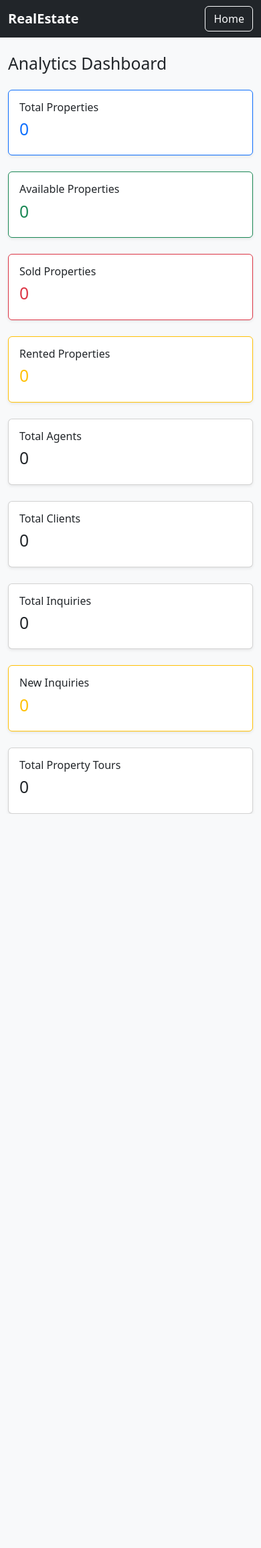
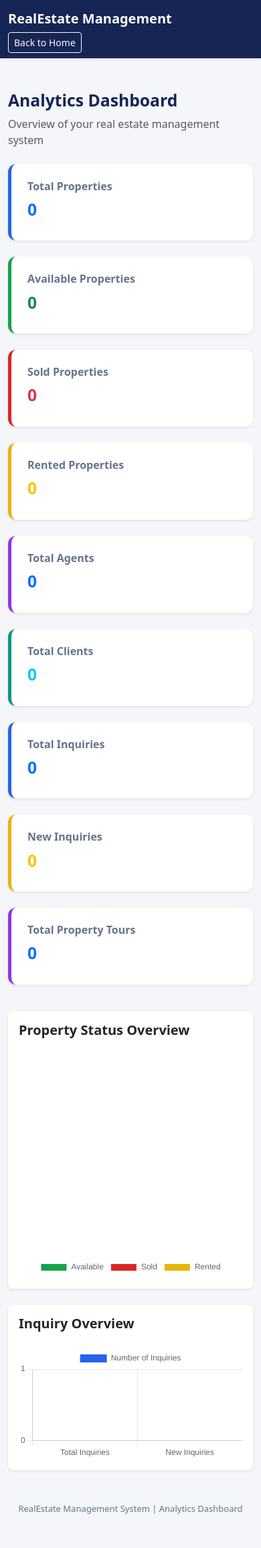
Before and after one commit to Priyanka-github26/Real-Estate-Management-System, a Django app: page /dashboard/ in a window 390 px wide. Shown: the whole page at 67% size. Before the commit the page ends 1215 px from the top, so only its background shows below. Run offline with Django 4.2, Linux system fonts and the light colour scheme; data that the repository does not hold is empty.

Commit message:
Add analytics charts to real estate dashboard

```diff
--- a/properties/templates/properties/dashboard.html
+++ b/properties/templates/properties/dashboard.html
@@ -4,109 +4,254 @@
 <head>
     <meta charset="UTF-8">
     <meta name="viewport" content="width=device-width, initial-scale=1.0">
+
     <title>Analytics Dashboard | RealEstate</title>
 
     <link href="https://cdn.jsdelivr.net/npm/bootstrap@5.3.3/dist/css/bootstrap.min.css" rel="stylesheet">
+
+    <style>
+        body {
+            background-color: #f4f6f9;
+        }
+
+        .navbar {
+            background: #172554;
+        }
+
+        .dashboard-title {
+            font-weight: 700;
+            color: #172554;
+        }
+
+        .stat-card {
+            border: none;
+            border-radius: 12px;
+            transition: transform 0.2s;
+        }
+
+        .stat-card:hover {
+            transform: translateY(-5px);
+        }
+
+        .stat-card h6 {
+            color: #64748b;
+            font-weight: 600;
+        }
+
+        .stat-card h2 {
+            font-weight: 700;
+            margin-top: 10px;
+        }
+
+        .card-blue { border-left: 5px solid #2563eb; }
+        .card-green { border-left: 5px solid #16a34a; }
+        .card-red { border-left: 5px solid #dc2626; }
+        .card-yellow { border-left: 5px solid #eab308; }
+        .card-purple { border-left: 5px solid #9333ea; }
+        .card-teal { border-left: 5px solid #0d9488; }
+
+        .dashboard-footer {
+            color: #64748b;
+            font-size: 13px;
+        }
+    </style>
 </head>
 
-<body class="bg-light">
+<body>
 
-<nav class="navbar navbar-dark bg-dark">
+<nav class="navbar navbar-dark shadow-sm">
     <div class="container">
-        <a class="navbar-brand fw-bold" href="/">RealEstate</a>
-        <a href="/" class="btn btn-outline-light">Home</a>
+        <a class="navbar-brand fw-bold" href="/">
+            RealEstate Management
+        </a>
+
+        <a href="/" class="btn btn-outline-light btn-sm">
+            Back to Home
+        </a>
     </div>
 </nav>
 
-<div class="container mt-4">
+<div class="container py-5">
 
-    <h2 class="mb-4">Analytics Dashboard</h2>
+    <div class="mb-4">
+        <h2 class="dashboard-title">Analytics Dashboard</h2>
+        <p class="text-muted">
+            Overview of your real estate management system
+        </p>
+    </div>
 
     <div class="row g-4">
 
-        <div class="col-md-4">
-            <div class="card shadow-sm border-primary">
-                <div class="card-body">
+        <div class="col-md-4 col-lg-4">
+            <div class="card stat-card card-blue shadow-sm h-100">
+                <div class="card-body p-4">
                     <h6>Total Properties</h6>
                     <h2 class="text-primary">{{ total_properties }}</h2>
                 </div>
             </div>
         </div>
 
-        <div class="col-md-4">
-            <div class="card shadow-sm border-success">
-                <div class="card-body">
+        <div class="col-md-4 col-lg-4">
+            <div class="card stat-card card-green shadow-sm h-100">
+                <div class="card-body p-4">
                     <h6>Available Properties</h6>
                     <h2 class="text-success">{{ available_properties }}</h2>
                 </div>
             </div>
         </div>
 
-        <div class="col-md-4">
-            <div class="card shadow-sm border-danger">
-                <div class="card-body">
+        <div class="col-md-4 col-lg-4">
+            <div class="card stat-card card-red shadow-sm h-100">
+                <div class="card-body p-4">
                     <h6>Sold Properties</h6>
                     <h2 class="text-danger">{{ sold_properties }}</h2>
                 </div>
             </div>
         </div>
 
-        <div class="col-md-4">
-            <div class="card shadow-sm border-warning">
-                <div class="card-body">
+        <div class="col-md-4 col-lg-4">
+            <div class="card stat-card card-yellow shadow-sm h-100">
+                <div class="card-body p-4">
                     <h6>Rented Properties</h6>
                     <h2 class="text-warning">{{ rented_properties }}</h2>
                 </div>
             </div>
         </div>
 
-        <div class="col-md-4">
-            <div class="card shadow-sm">
-                <div class="card-body">
+        <div class="col-md-4 col-lg-4">
+            <div class="card stat-card card-purple shadow-sm h-100">
+                <div class="card-body p-4">
                     <h6>Total Agents</h6>
-                    <h2>{{ total_agents }}</h2>
+                    <h2 class="text-primary">{{ total_agents }}</h2>
                 </div>
             </div>
         </div>
 
-        <div class="col-md-4">
-            <div class="card shadow-sm">
-                <div class="card-body">
+        <div class="col-md-4 col-lg-4">
+            <div class="card stat-card card-teal shadow-sm h-100">
+                <div class="card-body p-4">
                     <h6>Total Clients</h6>
-                    <h2>{{ total_clients }}</h2>
+                    <h2 class="text-info">{{ total_clients }}</h2>
                 </div>
             </div>
         </div>
 
-        <div class="col-md-4">
-            <div class="card shadow-sm">
-                <div class="card-body">
+        <div class="col-md-4 col-lg-4">
+            <div class="card stat-card card-blue shadow-sm h-100">
+                <div class="card-body p-4">
                     <h6>Total Inquiries</h6>
-                    <h2>{{ total_inquiries }}</h2>
+                    <h2 class="text-primary">{{ total_inquiries }}</h2>
                 </div>
             </div>
         </div>
 
-        <div class="col-md-4">
-            <div class="card shadow-sm border-warning">
-                <div class="card-body">
+        <div class="col-md-4 col-lg-4">
+            <div class="card stat-card card-yellow shadow-sm h-100">
+                <div class="card-body p-4">
                     <h6>New Inquiries</h6>
                     <h2 class="text-warning">{{ pending_inquiries }}</h2>
                 </div>
             </div>
         </div>
 
-        <div class="col-md-4">
-            <div class="card shadow-sm">
-                <div class="card-body">
+        <div class="col-md-4 col-lg-4">
+            <div class="card stat-card card-purple shadow-sm h-100">
+                <div class="card-body p-4">
                     <h6>Total Property Tours</h6>
-                    <h2>{{ total_tours }}</h2>
+                    <h2 class="text-primary">{{ total_tours }}</h2>
                 </div>
             </div>
         </div>
 
     </div>
+
+    <!-- Analytics Charts -->
+<div class="row g-4 mt-3">
+
+    <div class="col-md-6">
+        <div class="card shadow-sm border-0 rounded-3">
+            <div class="card-body">
+                <h5 class="fw-bold mb-4">Property Status Overview</h5>
+                <canvas id="propertyChart"></canvas>
+            </div>
+        </div>
+    </div>
+
+    <div class="col-md-6">
+        <div class="card shadow-sm border-0 rounded-3">
+            <div class="card-body">
+                <h5 class="fw-bold mb-4">Inquiry Overview</h5>
+                <canvas id="inquiryChart"></canvas>
+            </div>
+        </div>
+    </div>
+
 </div>
+
+<!-- Footer -->
+<div class="text-center mt-5 dashboard-footer">
+    RealEstate Management System | Analytics Dashboard
+</div>
+
+</div>
+
+<script src="https://cdn.jsdelivr.net/npm/chart.js"></script>
+
+<script>
+    // Property Status Chart
+    new Chart(document.getElementById('propertyChart'), {
+        type: 'doughnut',
+        data: {
+            labels: ['Available', 'Sold', 'Rented'],
+            datasets: [{
+                data: [
+                    {{ available_properties }},
+                    {{ sold_properties }},
+                    {{ rented_properties }}
+                ],
+                backgroundColor: ['#16a34a', '#dc2626', '#eab308']
+            }]
+        },
+        options: {
+            responsive: true,
+            plugins: {
+                legend: {
+                    position: 'bottom'
+                }
+            }
+        }
+    });
+
+    // Inquiry Overview Chart
+    new Chart(document.getElementById('inquiryChart'), {
+        type: 'bar',
+        data: {
+            labels: ['Total Inquiries', 'New Inquiries'],
+            datasets: [{
+                label: 'Number of Inquiries',
+                data: [
+                    {{ total_inquiries }},
+                    {{ pending_inquiries }}
+                ],
+                backgroundColor: ['#2563eb', '#eab308']
+            }]
+        },
+        options: {
+            responsive: true,
+            scales: {
+                y: {
+                    beginAtZero: true,
+                    ticks: {
+                        precision: 0
+                    }
+                }
+            }
+        }
+    });
+</script>
+</body>
+</html>
+
 
 </body>
 </html>
```
